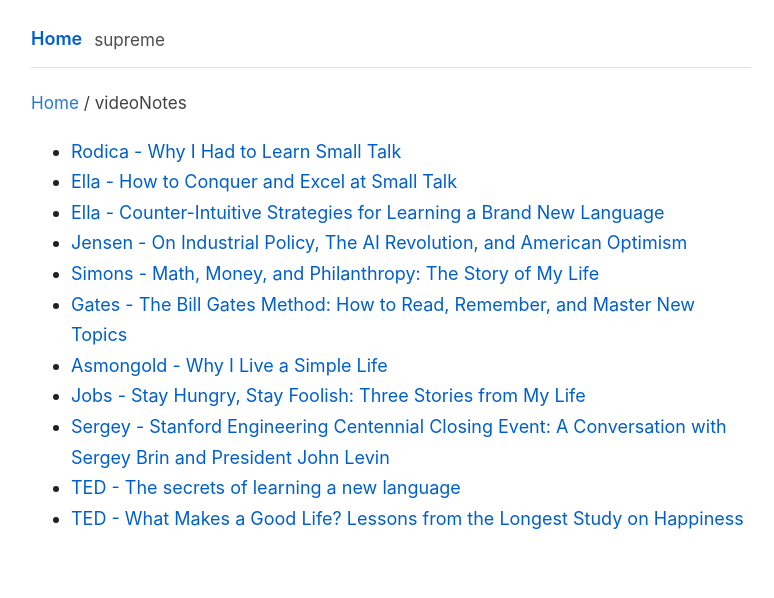
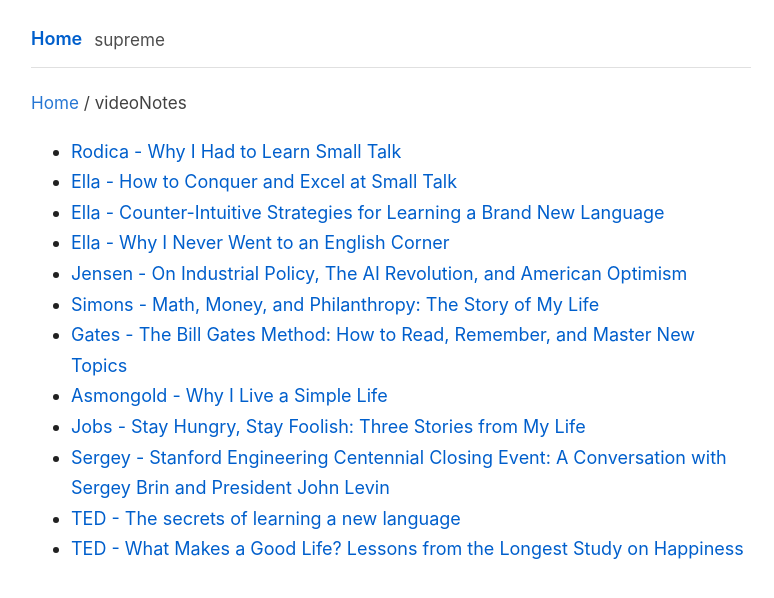
Before and after one commit to CompositeLizard/supreme, a Jekyll site: the page built from videoNotes/index.md, in a window 1280 px wide. Shown: the top 598 px of the page, without its empty margins (249-1023 px from the left). Built offline with Jekyll 4.4.1, drawn with Linux system fonts in a browser that asks for light colours.

Commit message:
Update index.md

```diff
--- a/videoNotes/index.md
+++ b/videoNotes/index.md
@@ -5,6 +5,7 @@ title: Notes
 - [Rodica - Why I Had to Learn Small Talk](why-i-had-to-learn-small-talk.md)
 - [Ella - How to Conquer and Excel at Small Talk ](Conquer-Excel-Small-Talk.md)
 - [Ella - Counter-Intuitive Strategies for Learning a Brand New Language](counterintuitive-ways.md)
+- [Ella - Why I Never Went to an English Corner](English-Corner.md)
 - [Jensen - On Industrial Policy, The AI Revolution, and American Optimism](Jensen-Huang-Industrial-Policy-AI-Revolution-American-Optimism.md)
 - [Simons - Math, Money, and Philanthropy: The Story of My Life](Math-Money-Philanthropy-Story-of-My-Life.md)
 - [Gates - The Bill Gates Method: How to Read, Remember, and Master New Topics](Bil-Gates-Method-Reading.md)
```
